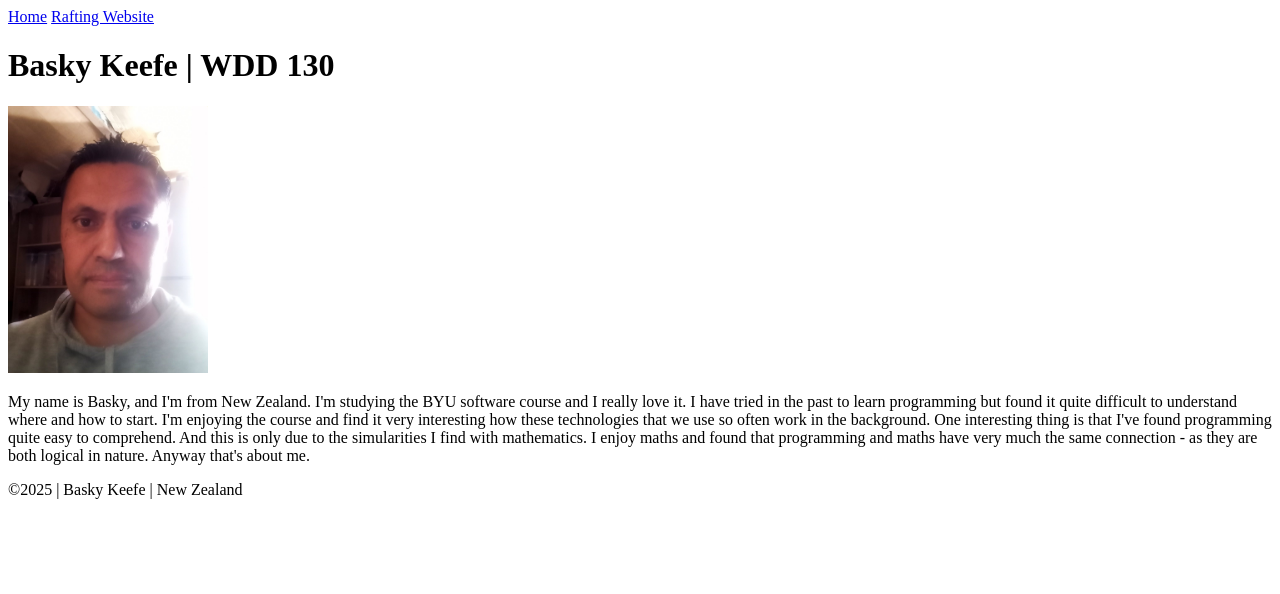
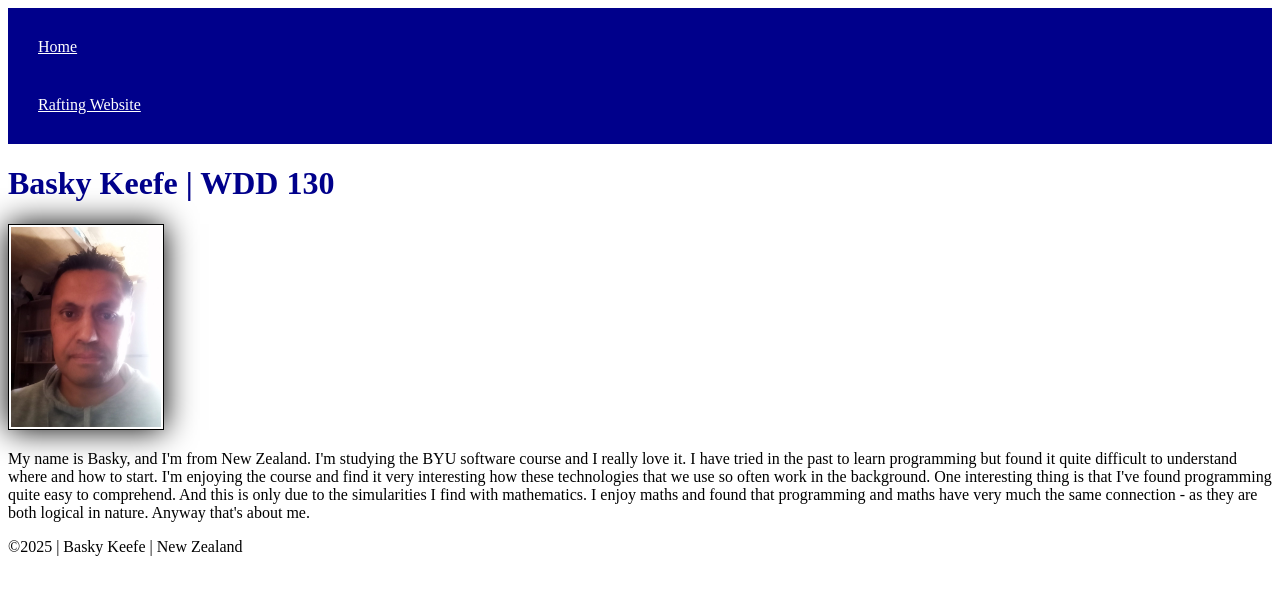
Before and after one commit to yksab/wdd130, a plain HTML site: page index.html in a window 1280 px wide. Drawn offline with Linux system fonts and the light colour scheme.

Commit message:
Finished styles

```diff
--- a/index.html
+++ b/index.html
@@ -5,6 +5,7 @@
     <meta charset="utf-8">
     <meta name="viewport" content="width=device-width,initial-scale=1.0">
     <title>Basky Keefe | WDD 130</title>
+    <link rel="stylesheet" href="styles/styless.css">
 </head>
 
 <body>
--- /dev/null
+++ b/styles/styless.css
@@ -0,0 +1,22 @@
+nav {
+    background-color: darkblue;
+    padding: 10px;
+}
+
+nav a {
+    color: white;
+    display: block;
+    padding: 20px;
+}
+
+h1 {
+    color: darkblue;
+}
+
+img {
+    width: 150px;
+    height: auto;
+    border: 1px solid black;
+    padding: 2px;
+    box-shadow: 0 0 30px;
+}
```
